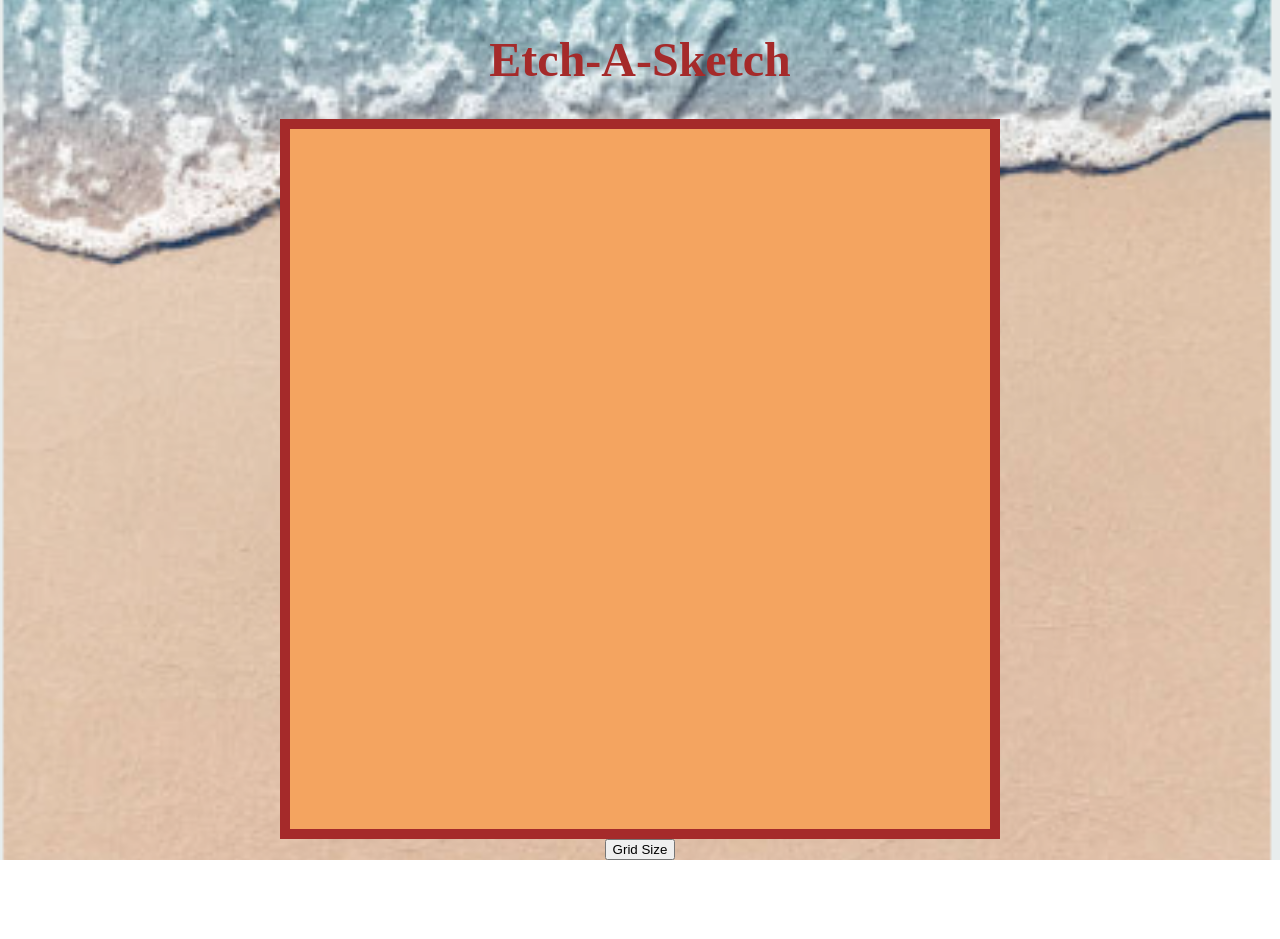
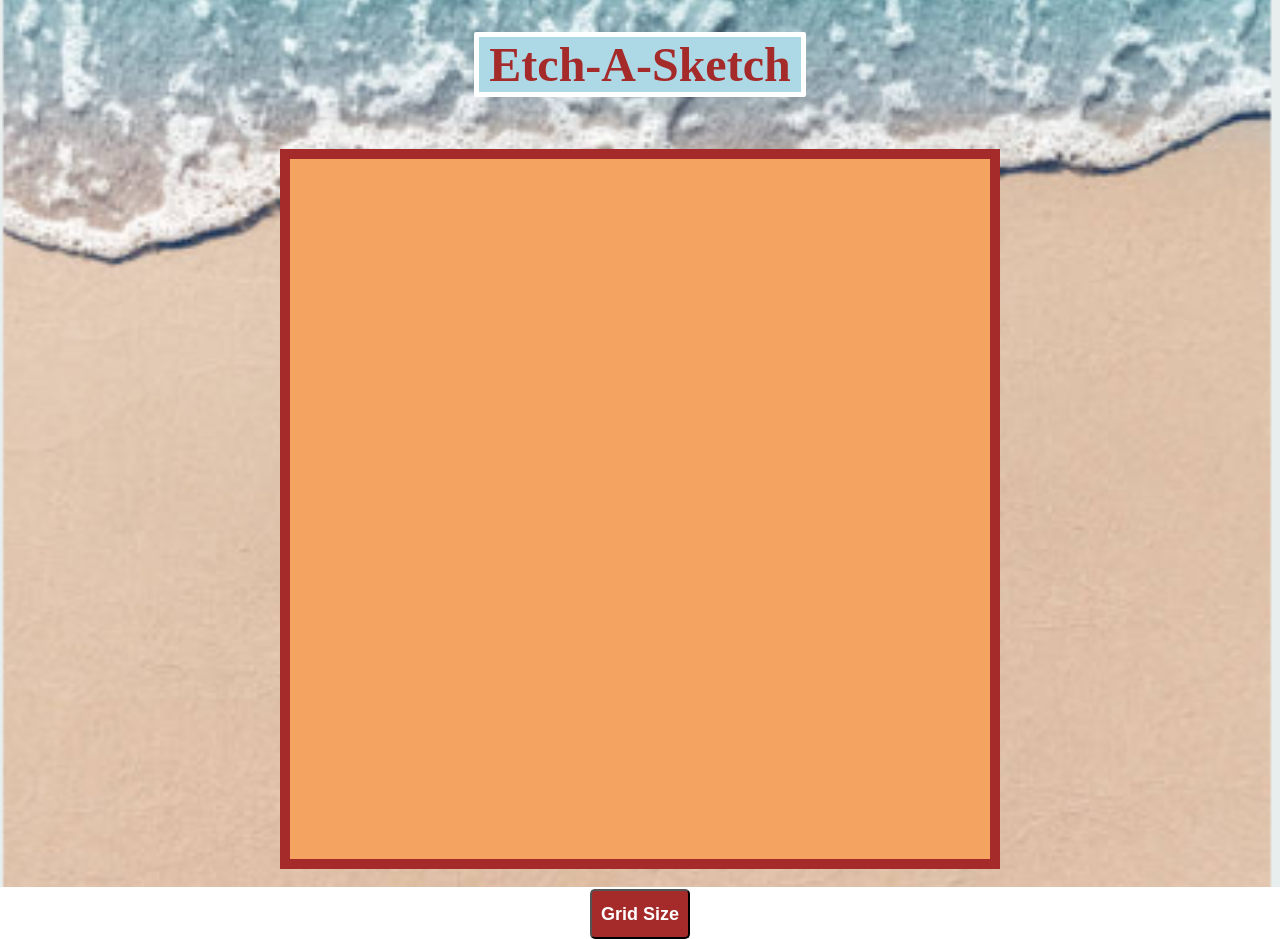
Before and after one commit to traviswilliams997/ETCH-A-SKETCH, a plain HTML site: page index.html in a window 1280 px wide. Before the commit the page ends 860 px from the top, so only its background shows below. Drawn offline with Linux system fonts and the light colour scheme.

Commit message:
Edit button and header

```diff
--- a/css/styles.css
+++ b/css/styles.css
@@ -12,8 +12,13 @@ body{
 }
 h1{
     color: brown;
+    background-color: lightblue;
+    border: 5px white solid;
+    border-radius: 2px;
     font-size: 48px;
     font-weight: bold;
+    padding-left: 10px;
+    padding-right: 10px;;
 }
 .col{
     background-color:  sandybrown;
@@ -32,9 +37,34 @@ div.row{
 #container{
     height: 700px;
     width: 700px;
+    margin-top: 20px;
 
     display: flex;
     flex-direction: column;
     background-color: sandybrown;
     border: 10px solid brown;
 }
+button{
+    height: 50px;
+    width: 100px;
+    margin-top: 20px;
+    border-radius: 5px;
+    background-color: brown;
+    color: white;
+    font-size: 18px;
+    font-weight: bold;
+
+
+}
+button:hover {
+    height: 55px;
+    width: 110px;
+    margin-top: 20px;
+    border-radius: 6px;
+    background-color: brown;
+    color: white;
+    font-size: 18px;
+    font-weight: bold;
+
+
+}
```
